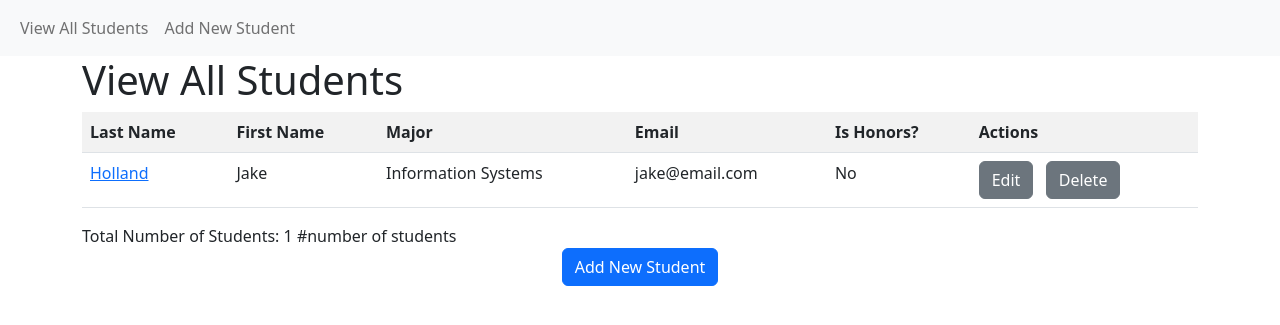
After one commit to jhollandUMD/helloWorld, a Flask app: page /student/view in a window 1280 px wide. The commit adds this page. Shown: the top 325 px of the page. Run offline with Flask 3, Linux system fonts and the light colour scheme; data comes from the database, SQL or seed files in the repository; both versions use the stored data as it was after the commit.

Commit message:
Added database functionality to the helloWorld application and included an email input

```diff
--- a/app.py
+++ b/app.py
@@ -1,30 +1,135 @@
-from flask import Flask, render_template, request
+import os
+from flask import Flask, render_template, request, redirect, url_for, flash
+from models import db, Student, Major
+from datetime import datetime as dt
+
+basedir = os.path.abspath(os.path.dirname(__file__)) # tell me the directory of my current directory
 
 app = Flask(__name__)
+app.config['SQLALCHEMY_DATABASE_URI'] = 'sqlite:///' + os.path.join(basedir, 'university.db')
+app.config['SQLALCHEMY_TRACK_MODIFICATIONS'] = False
+app.config['SECRET_KEY'] = 'beyond_course_scope'
+db.init_app(app)
+
+
+@app.route('/student/view')
+def student_view_all():
+    students = Student.query.outerjoin(Major, Student.major_id == Major.major_id) \
+        .add_entity(Major) \
+        .order_by(Student.last_name, Student.first_name) \
+        .all()
+    return render_template('student_view_all.html', students=students)
+
+
+@app.route('/student/view/<int:student_id>')
+def student_view(student_id):
+    student = Student.query.filter_by(student_id=student_id).first()
+    majors = Major.query.order_by(Major.major) \
+        .order_by(Major.major) \
+        .all()
+
+    if student:
+        return render_template('student_entry.html', student=student, majors=majors, action='read')
+
+    else:
+        flash(f'Student attempting to be viewed could not be found!', 'error')
+        return redirect(url_for('student_view_all'))
+
+@app.route('/student/create', methods=['GET', 'POST'])
+def student_create():
+    if request.method == 'GET':
+        majors = Major.query.order_by(Major.major) \
+            .order_by(Major.major) \
+            .all()
+        return render_template('student_entry.html', majors=majors, action='create')
+    elif request.method == 'POST':
+        first_name = request.form['first_name']
+        last_name = request.form['last_name']
+        major_id = request.form['major_id']
+        email = request.form['email']
+
+        birth_date = request.form['birth_date']
+        is_honors = True if 'is_honors' in request.form else False
+
+        student = Student(first_name=first_name, last_name=last_name, major_id=major_id,
+                          birth_date=dt.strptime(birth_date, '%Y-%m-%d'), is_honors=is_honors, email=email)
+        db.session.add(student)
+        db.session.commit()
+        flash(f'{first_name} {last_name} was successfully added!', 'success')
+        return redirect(url_for('student_view_all'))
+
+    flash('Invalid action. Please try again.', 'error')
+    return redirect(url_for('student_view_all'))
+
+
+@app.route('/student/update/<int:student_id>', methods=['GET', 'POST'])
+def student_edit(student_id):
+    if request.method == 'GET':
+        student = Student.query.filter_by(student_id=student_id).first()
+        majors = Major.query.order_by(Major.major) \
+            .order_by(Major.major) \
+            .all()
+
+        if student:
+            return render_template('student_entry.html', student=student, majors=majors, action='update')
+
+        else:
+            flash(f'Student attempting to be edited could not be found!', 'error')
+
+    elif request.method == 'POST':
+        student = Student.query.filter_by(student_id=student_id).first()
+
+        if student:
+            student.first_name = request.form['first_name']
+            student.last_name = request.form['last_name']
+            student.major_id = request.form['major_id']
+            student.email = request.form['email']
+            student.birthdate = dt.strptime(request.form['birth_date'], '%Y-%m-%d')
+            student.num_credits_completed = request.form['num_credits_completed']
+            student.gpa = request.form['gpa']
+            student.is_honors = True if 'is_honors' in request.form else False
+
+            db.session.commit()
+            flash(f'{student.first_name} {student.last_name} was successfully updated!', 'success')
+        else:
+            flash(f'Student attempting to be edited could not be found!', 'error')
+
+        return redirect(url_for('student_view_all'))
+
+    return redirect(url_for('student_view_all'))
+
+@app.route('/student/delete/<int:student_id>') # creates a place holder student_id as a placeholder for the url
+def student_delete(student_id):
+    student = Student.query.filter_by(student_id=student_id).first()
+
+    if student:
+        db.session.delete(student)
+        db.session.commit()
+        flash(f'{student} was successfully deleted!', 'success')
+    else:
+        flash(f'Delete failed! Student could not be found.', 'error')
+
+    return redirect(url_for('student_view_all'))
 
 
 @app.route('/')
-def hello_world():  # put application's code here
-    return 'Hello World from Jake Holland! I am adding my first code change.'
+def home():
+    return redirect(url_for('student_view_all'))
 
-@app.route('/hello')
-def hello():
-    return render_template('hello.html')
-
-@app.route('/about')
-def about():
-    return render_template('about.html')
-
-@app.route('/favorite-course')
-def favorite_course():
-    return render_template('favorite-course.html')
-
-@app.route('/contact', methods=['GET', 'POST'])
-def contact():
-    if request.method == 'POST':
-        return render_template('contact.html', form_submitted=True)
-    else:
-        return render_template('contact.html')
 
 if __name__ == '__main__':
+    with app.app_context():
+        db.create_all()
+
+        # Execute only once! Initial loading of available majors (will not run in PythonAnywhere)
+        """
+        majors = ['Accounting', 'Finance', 'Information Systems', 'International Business', 'Management', \
+                    'Operations Management & Business Analytics', 'Supply Chain Management']
+        for each_major in majors:
+            print(each_major)
+            amajor = Major(major=each_major)
+            db.session.add(amajor)
+            db.session.commit()
+        """
+
     app.run()
--- a/templates/base.html
+++ b/templates/base.html
@@ -1,15 +1,29 @@
 <!DOCTYPE html>
 <html lang="en">
   <head>
-    <meta charset="UTF-8">
+    <meta charset="utf-8">
+    <meta name="viewport" content="width=device-width, initial-scale=1">
     <title>{% block page_title %}{% endblock %}</title>
     <link href="https://cdn.jsdelivr.net/npm/bootstrap@5.2.3/dist/css/bootstrap.min.css" rel="stylesheet" integrity="sha384-rbsA2VBKQhggwzxH7pPCaAqO46MgnOM80zW1RWuH61DGLwZJEdK2Kadq2F9CUG65" crossorigin="anonymous">
-
   </head>
   <body>
+  <nav class="navbar navbar-expand-lg navbar-light bg-light">
+  <div class="container-fluid">
+    <div class="collapse navbar-collapse" id="navbarSupportedContent">
+      <ul class="navbar-nav me-auto mb-2 mb-lg-0">
+        <li class="nav-item">
+          <a class="nav-link" href="{{ url_for('student_view_all') }}">View All Students</a>
+        </li>
+        <li class="nav-item">
+          <a class="nav-link" href="{{ url_for('student_create') }}">Add New Student</a>
+        </li>
+      </ul>
+    </div>
+  </div>
+</nav>
+
     <div class="container">
-
-    <h1>{% block page_header %}{% endblock %}</h1>
+        <h1>{% block page_head %}{% endblock %}</h1>
 
         {% block page_content %}{% endblock %}
     </div>
--- /dev/null
+++ b/templates/student_view_all.html
@@ -0,0 +1,66 @@
+{% extends "base.html" %}
+
+{% block page_title %}
+    View All Students
+{% endblock %}
+
+{% block page_head %}
+    View All Students
+{% endblock %}
+
+{% block page_content %}
+
+    <div class="row">
+    <div class="col">
+
+        {% with messages = get_flashed_messages(with_categories=true) %}
+            {% if messages %}
+                {% for category, message in messages %}
+                  <div class="alert {{ 'alert-success' if category == 'success' else 'alert-danger' }}" role="alert">
+                    {{ message }}
+                  </div>
+                {% endfor %}
+            {% endif %}
+        {% endwith %}
+
+    <table class="table table-striped">
+        <tr>
+            <th>Last Name</th>
+			<th>First Name</th>
+            <th>Major</th>
+            <th>Email</th>
+            <th>Is Honors?</th>
+            <th>Actions</th>
+        </tr>
+
+        {% for each_student, each_major in students %}
+        <tr>
+            <td><a href="{{ url_for('student_view', student_id=each_student['student_id']) }}">{{ each_student['last_name'] }}</a></td>
+            <td>{{ each_student['first_name'] }}</td>
+            <td>{{ each_major['major'] }}</td>
+            <td>{{ each_student['email'] }}</td>
+            <td>{{ 'Yes' if each_student['is_honors'] == 1 else 'No' }}</td>
+            <td>
+                <a href="{{ url_for('student_edit', student_id=each_student['student_id']) }}" class="btn btn-secondary" role="button">Edit</a>
+                &nbsp;
+                <a href="{{ url_for('student_delete', student_id=each_student['student_id']) }}" class="btn btn-secondary" role="button">Delete</a>
+            </td>
+        </tr>
+        {% endfor %}
+    </table>
+    </div>
+    </div>
+
+    <div class="row">
+        <div class="col">
+            Total Number of Students: {{ students|length }} #number of students
+        </div>
+    </div>
+
+    <div class="row">
+        <div class="col text-center">
+            <a href="{{ url_for('student_create') }}" class="btn btn-primary" role="button">Add New Student</a>
+        </div>
+    </div>
+
+{% endblock %}
```
Also changed, not shown: models.py (added, +44 -0 lines), templates/student_entry.html (added, +131 -0 lines), university.db (added). Lines whose indentation alone changed are shown as unchanged.
